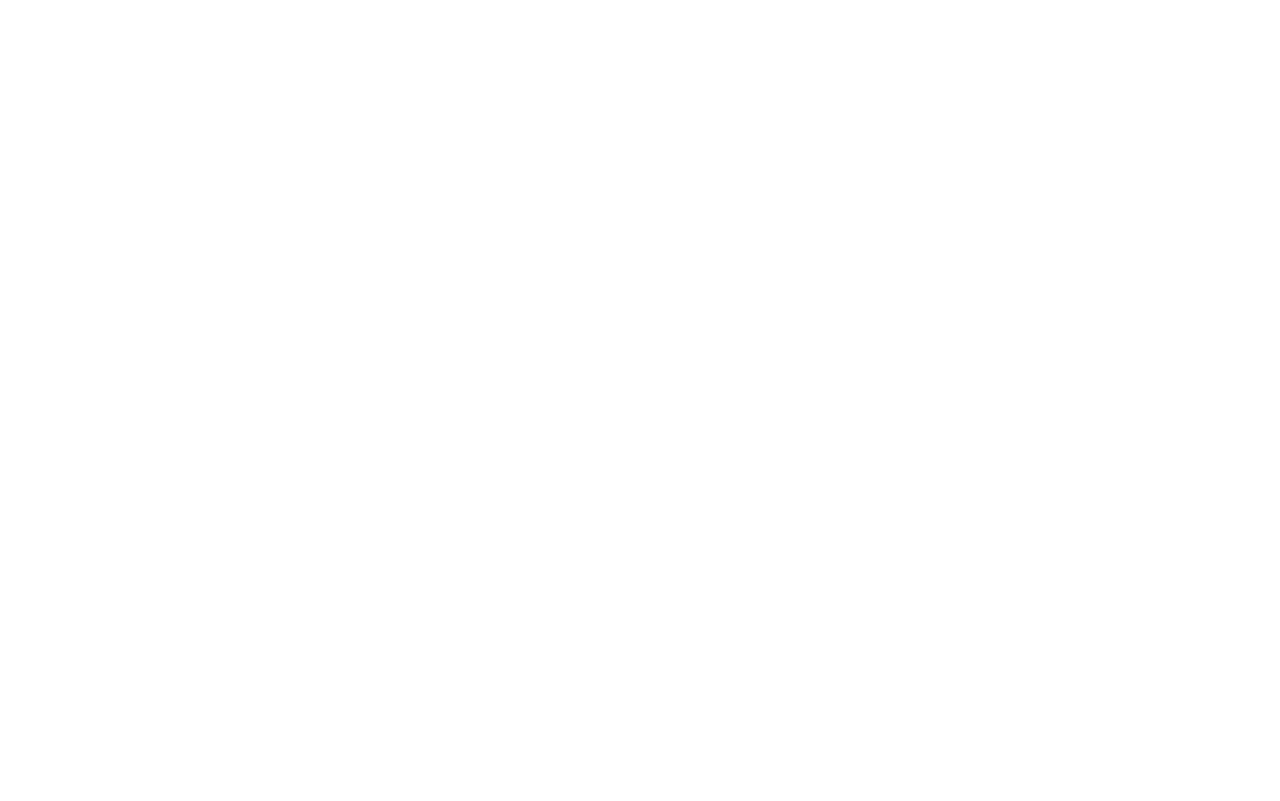
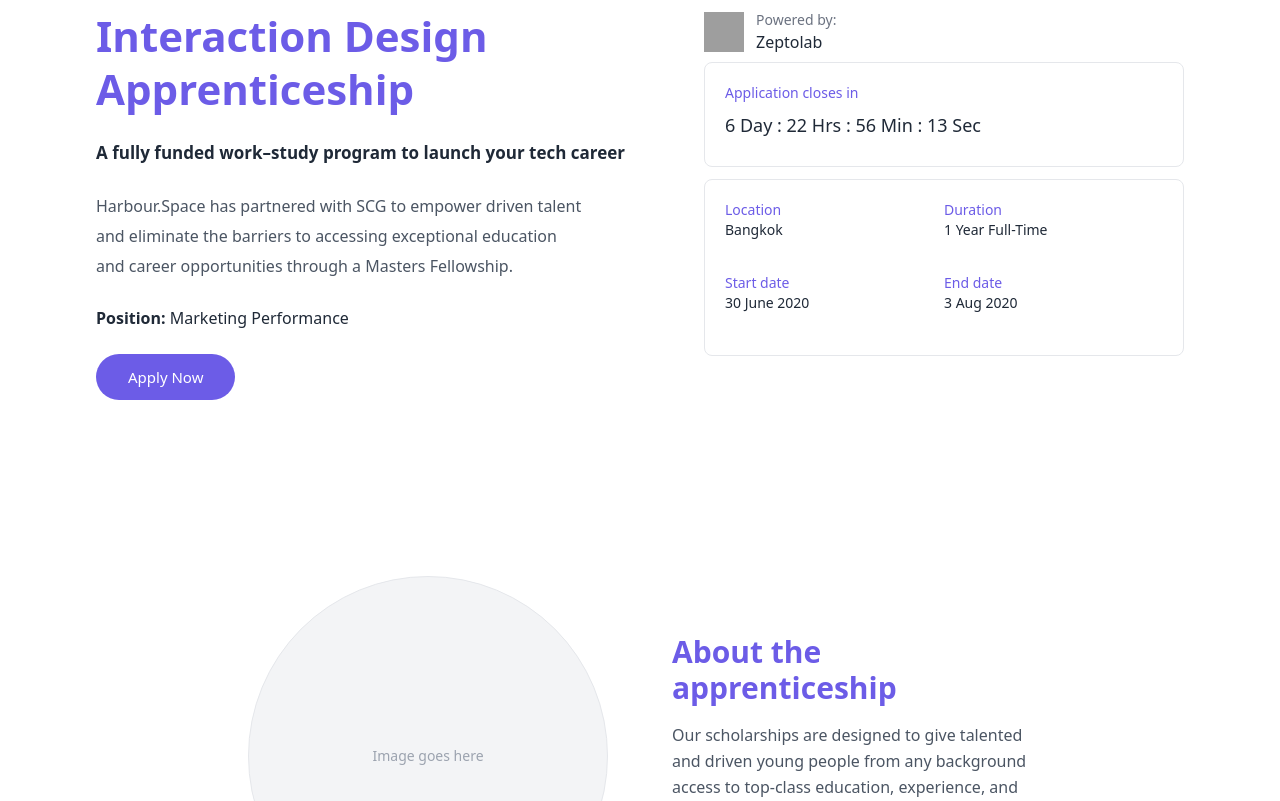
Before and after one commit to dtellez25/Harbour.Space-Practical-Challenge, a React (Vite) app in the folder frontend/: page / in a window 1280 px wide. Shown: the part 180-981 px from the top of the page. Before the commit the page ends 800 px from the top, so only its background shows below. Built offline with nearby package versions, Linux system fonts and the light colour scheme; grey boxes are pictures that could not be loaded.

Commit message:
introduction + about sections completed

```diff
--- a/frontend/src/App.jsx
+++ b/frontend/src/App.jsx
@@ -1,10 +1,14 @@
 import React from "react";
 import { Header } from "./components/Header.jsx";
+import { Introduction } from "./components/introduction.jsx";
+import { About } from "./components/about.jsx";
 
 function App() {
   return (
     <div className="min-h-screen bg-white">
       <Header />
+      <Introduction />
+      <About />
     </div>
   );
 }
--- /dev/null
+++ b/frontend/src/components/about.jsx
@@ -0,0 +1,30 @@
+import React from "react";
+
+export const About = () => {
+  return (
+    <section className="flex flex-col md:flex-row items-center justify-center max-w-6xl mx-auto px-8 py-24 gap-16">
+      {/* Left Section - Image Placeholder */}
+      <div className="flex justify-center items-center">
+        {/* Placeholder circle, replace src later */}
+        <div className="w-[360px] h-[360px] rounded-full bg-gray-100 border border-gray-200 flex items-center justify-center overflow-hidden">
+          {/* <img src="/your-image.jpg" alt="Apprenticeship" className="w-full h-full object-cover rounded-full" /> */}
+          <p className="text-gray-400 text-sm">Image goes here</p>
+        </div>
+      </div>
+
+      {/* Right Section - Text */}
+      <div className="flex flex-col justify-center w-[360px] space-y-4">
+        <h2 className="text-3xl font-semibold text-[#6C5CE7]">
+          About the apprenticeship
+        </h2>
+
+        <p className="text-gray-600 leading-relaxed text-[16px]">
+          Our scholarships are designed to give talented and driven young people
+          from any background access to top-class education, experience, and
+          network. We offer a fully-funded master’s degree alongside an
+          apprenticeship and a guaranteed job upon graduation.
+        </p>
+      </div>
+    </section>
+  );
+};
--- /dev/null
+++ b/frontend/src/components/introduction.jsx
@@ -0,0 +1,78 @@
+import React from "react";
+
+export const Introduction = () => {
+  return (
+    <section className="flex flex-col md:flex-row justify-between items-start max-w-6xl mx-auto px-8 py-20 gap-16">
+      {/* Left Section */}
+      <div className="flex-[1.2] space-y-6">
+        <h1 className="text-[42px] font-semibold text-[#6C5CE7] leading-tight">
+          Interaction Design Apprenticeship
+        </h1>
+
+        <p className="font-semibold text-gray-800 text-[17px] leading-relaxed">
+          A fully funded work–study program to launch your tech career
+        </p>
+
+        <p className="text-gray-600 leading-[1.9] text-[16px] w-[90%]">
+          Harbour.Space has partnered with SCG to empower driven talent and
+          eliminate the barriers to accessing exceptional education and career
+          opportunities through a Masters Fellowship.
+        </p>
+
+        <p className="text-gray-800 text-[16px]">
+          <span className="font-semibold">Position:</span> Marketing Performance
+        </p>
+
+        <button className="bg-[#6C5CE7] text-white font-medium px-8 py-3 rounded-full hover:bg-[#5942c3] transition-all text-[15px]">
+          Apply Now
+        </button>
+      </div>
+
+      {/* Right Section */}
+      <div className="flex flex-col items-start justify-between w-[480px] h-[346px]">
+        {/* Powered By */}
+        <div className="flex items-center gap-3 mb-2">
+          <img
+            src="/zeptolab-logo.png"
+            alt="Zeptolab Logo"
+            className="w-10 h-10"
+          />
+          <div className="text-left">
+            <p className="text-gray-500 text-sm">Powered by:</p>
+            <p className="font-medium text-gray-800">Zeptolab</p>
+          </div>
+        </div>
+
+        {/* Countdown Box */}
+        <div className="border border-gray-200 rounded-lg p-5 w-full h-[120px]">
+          <p className="text-[#6C5CE7] text-sm font-medium mb-1">
+            Application closes in
+          </p>
+          <p className="text-gray-800 text-lg mt-2">
+            6 Day : 22 Hrs : 56 Min : 13 Sec
+          </p>
+        </div>
+
+        {/* Info Box */}
+        <div className="border border-gray-200 rounded-lg p-5 w-full h-[210px] grid grid-cols-2 gap-y-3 text-sm mt-3">
+          <div>
+            <p className="text-[#6C5CE7] font-medium">Location</p>
+            <p className="text-gray-800">Bangkok</p>
+          </div>
+          <div>
+            <p className="text-[#6C5CE7] font-medium">Duration</p>
+            <p className="text-gray-800">1 Year Full-Time</p>
+          </div>
+          <div>
+            <p className="text-[#6C5CE7] font-medium">Start date</p>
+            <p className="text-gray-800">30 June 2020</p>
+          </div>
+          <div>
+            <p className="text-[#6C5CE7] font-medium">End date</p>
+            <p className="text-gray-800">3 Aug 2020</p>
+          </div>
+        </div>
+      </div>
+    </section>
+  );
+};
```
